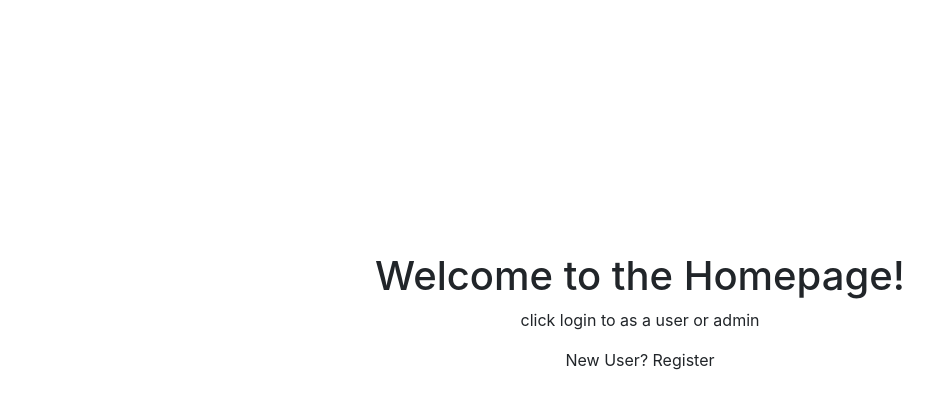
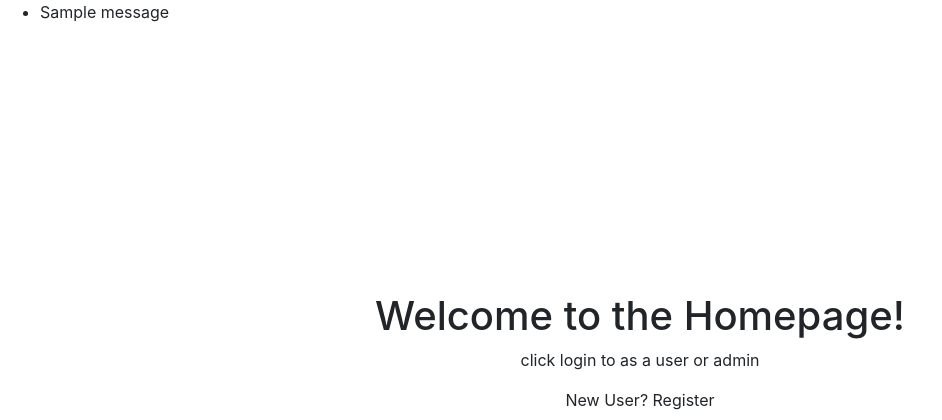
Before and after one commit to ab-abel/flask_auth, a Python web app: template templates/home.html in a window 1280 px wide. Shown: the part 72-492 px from the top of the page, without its empty margins (0-942 px from the left). Run offline with Jinja, Linux system fonts and the light colour scheme; the template is opened without the code that fills it, so the values that code supplies are empty; one stand-in notice (Sample message) is shown; some libraries are stand-ins or nearby versions.

Commit message:
added flash message to base

```diff
--- a/templates/base.html
+++ b/templates/base.html
@@ -34,7 +34,20 @@
         </div>
     </nav>
 
+    <div>
+        {% with messages = get_flashed_messages(with_categories=true) %}
+            {% if messages %}
+                <ul>
+                    {% for category, message in messages %}
+                        <li class="{{ category }}">{{ message }}</li>
+                    {% endfor %}
+                </ul>
+            {% endif %}
+
+        {% endwith %}
+    </div>
     {% block main %}
+
 
     {%endblock%}
 
```
